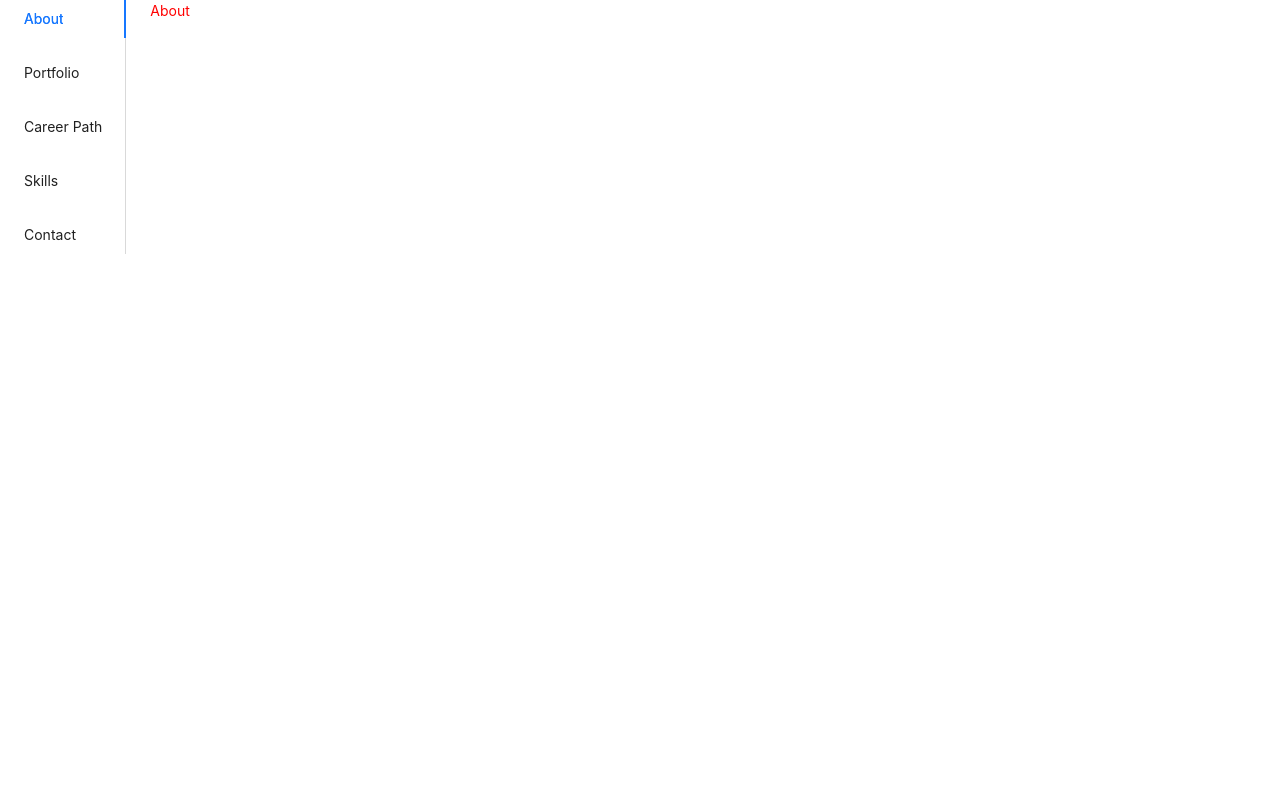
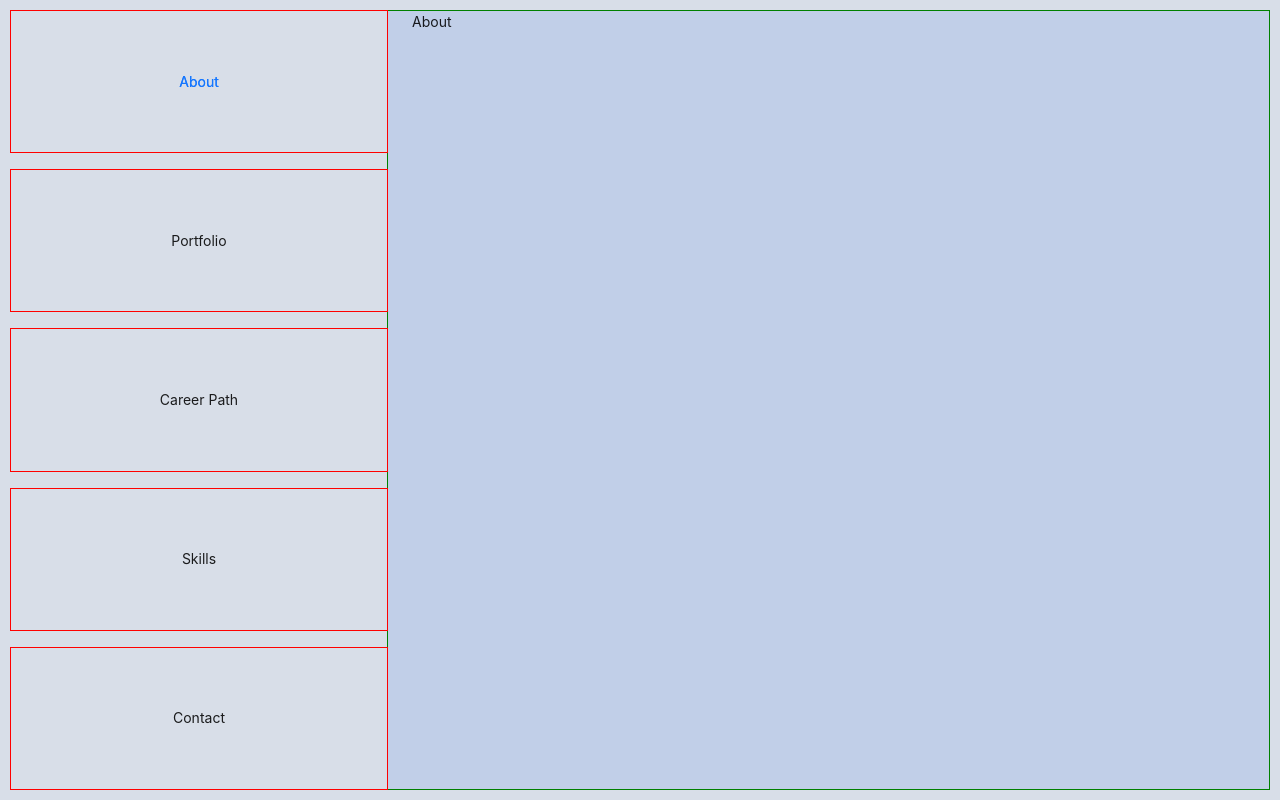
Before and after one commit to passavit1/React_Portfolio, a React (Create React App) app: page / in a window 1280 px wide. Built offline with nearby package versions, Linux system fonts and the light colour scheme.

Commit message:
set position

```diff
--- a/src/Pages/Main/Main.jsx
+++ b/src/Pages/Main/Main.jsx
@@ -2,8 +2,35 @@ import { About, CareerPath, Contact, Portfolio, Skills } from "../index";
 import { Tabs } from "antd";
 import styled from "styled-components";
 
-const StyledTab = styled(Tabs)`
-  color: red;
+const StyledContainer = styled.div`
+  height: 100vh;
+  padding: 10px;
+  background-color: #d8dee8;
+
+  .ant-tabs {
+    height: 100%;
+
+    .ant-tabs-nav {
+      width: 30%;
+    }
+
+    .ant-tabs-tab {
+      height: 20%;
+      display: flex;
+      text-align: center;
+      justify-content: center;
+      border: 1px solid red;
+    }
+
+    .ant-tabs-ink-bar {
+      display: none;
+    }
+
+    .ant-tabs-content-holder {
+      border: 1px solid green;
+      background-color: #c1cfe8;
+    }
+  }
 `;
 
 const MainPage = () => {
@@ -37,15 +64,15 @@ const MainPage = () => {
 
   return (
     <>
-      <div>
-        <StyledTab tabPosition={"left"}>
+      <StyledContainer>
+        <Tabs tabPosition={"left"}>
           {tabs.map(({ key, title, content }) => (
             <Tabs.TabPane key={key} tab={title}>
               {content}
             </Tabs.TabPane>
           ))}
-        </StyledTab>
-      </div>
+        </Tabs>
+      </StyledContainer>
     </>
   );
 };
```
